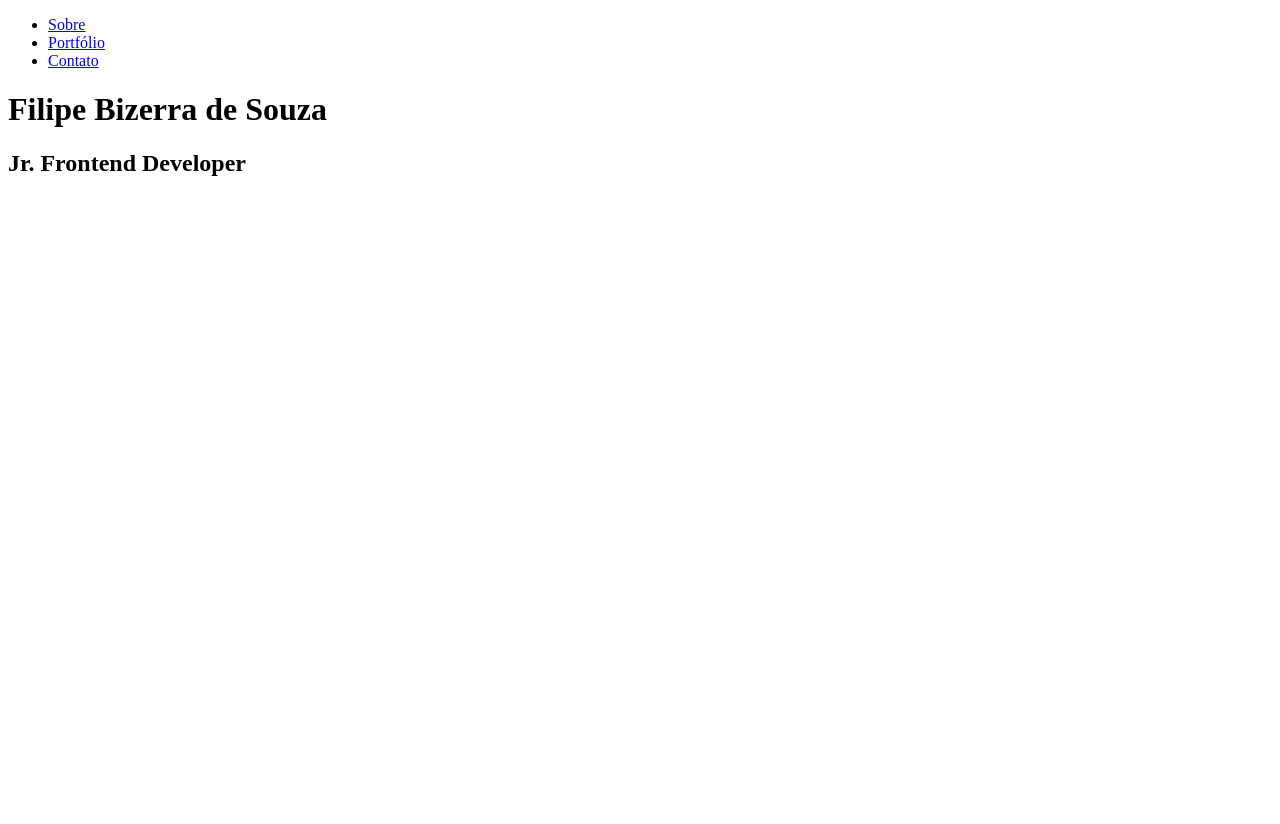
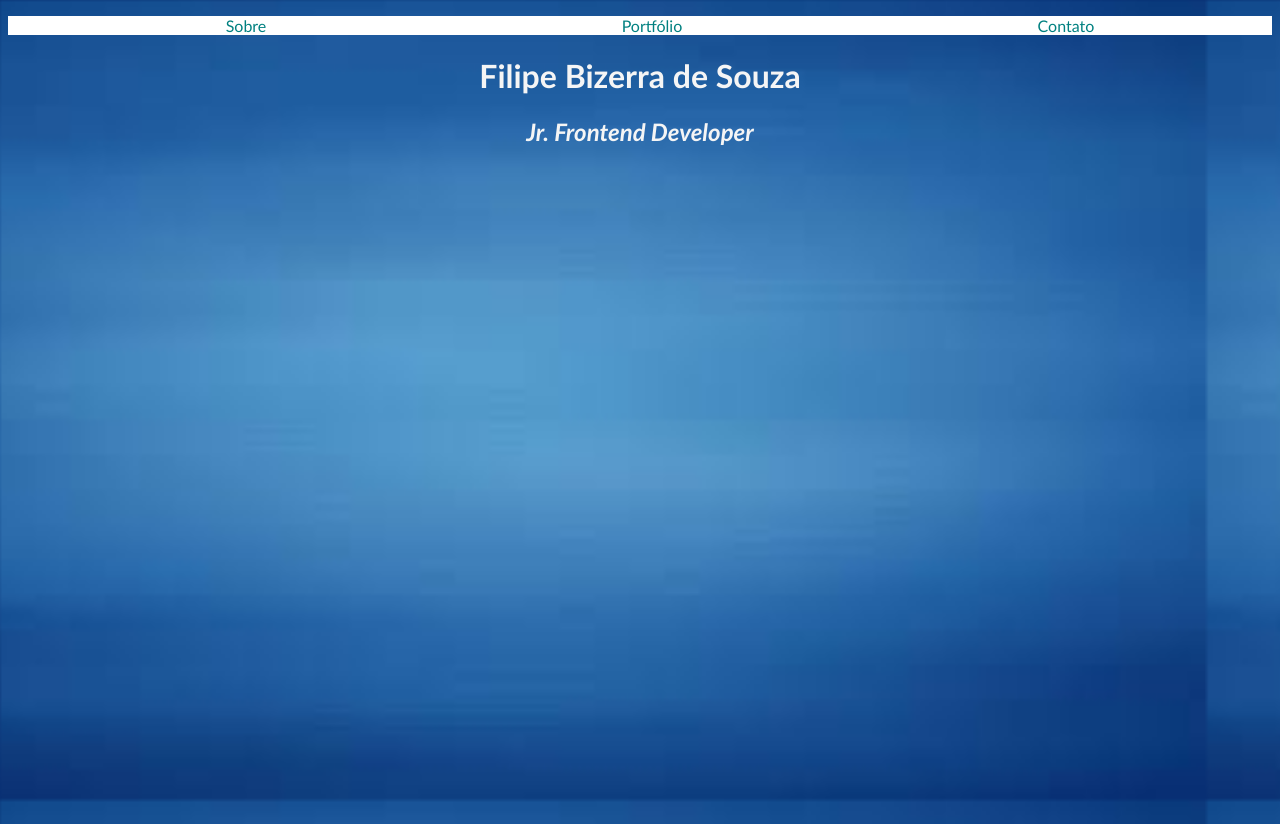
Before and after one commit to filipesouzadev/imersaocss, a plain HTML site: page index.html in a window 1280 px wide. Before the commit the page ends 800 px from the top, so only its background shows below. Drawn offline with Linux system fonts and the light colour scheme; the site is published under a folder, as on GitHub Pages, so addresses that start at the root find nothing; files whose address does not match are found by name.

Commit message:
Correção link CSS

```diff
--- a/index.html
+++ b/index.html
@@ -4,7 +4,7 @@
     <meta charset="UTF-8">
     <meta name="viewport" content="width=device-width, initial-scale=1.0">
     <title>Filipe Bizerra de Souza</title>
-    <link rel="stylesheet" href="/estilos/estilo.css">
+    <link rel="stylesheet" href="estilos/estilo.css">
 </head>
 <body>
     <header>
```
